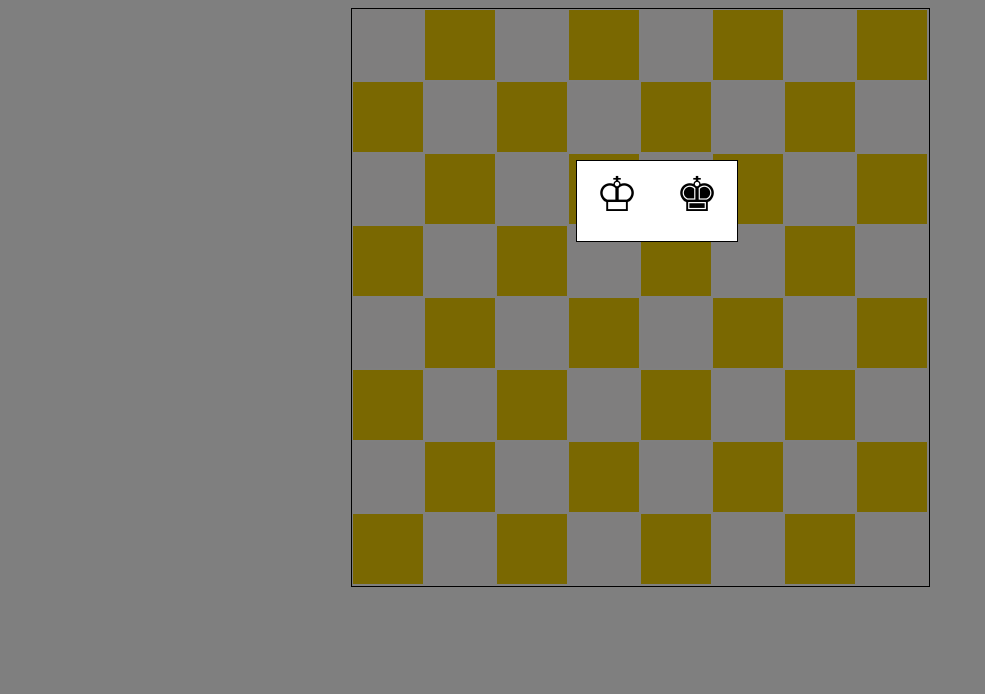
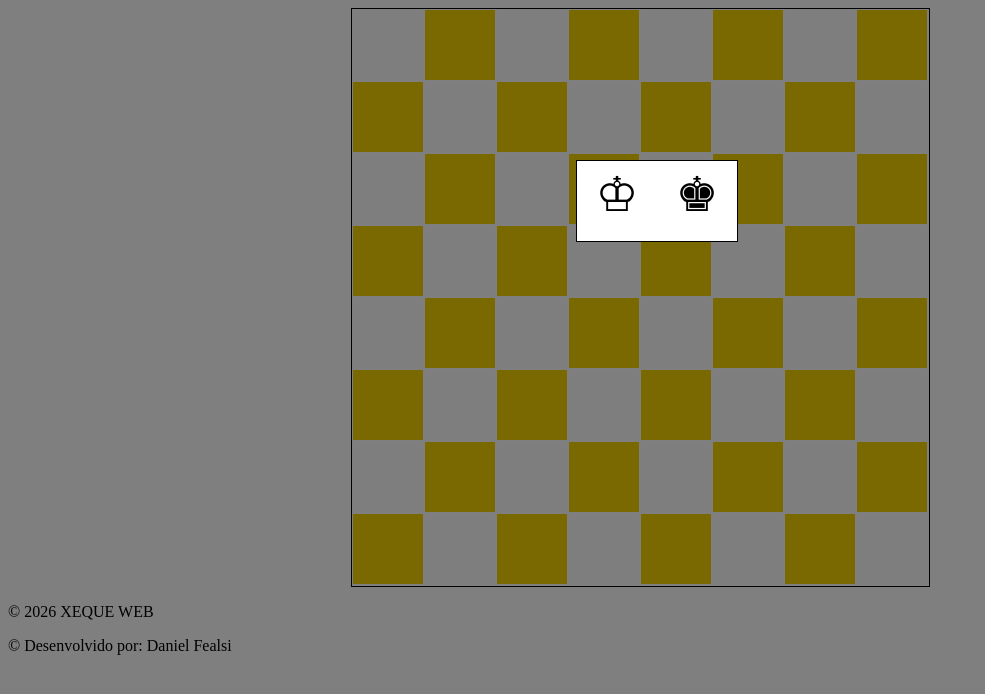
Before and after one commit to Danfas19402/XEQUE-WEB, a plain HTML site: page index.html in a window 1280 px wide. Shown: the whole page, without its empty margins (0-985 px from the left). Drawn offline with Linux system fonts and the light colour scheme.

Commit message:
Update index.html

```diff
--- a/index.html
+++ b/index.html
@@ -71,7 +71,9 @@
 <div id="t83" onclick="seleciona(8,3);"></div>	<div id="t84" onclick="seleciona(8,4);"></div>
 <div id="t85" onclick="seleciona(8,5);"></div>	<div id="t86" onclick="seleciona(8,6);"></div>
 <div id="t87" onclick="seleciona(8,7);"></div>	<div id="t88" onclick="seleciona(8,8);"></div>
+</div>
 
-</div>
+	<p>© 2026 XEQUE WEB</p>
+    <p>© Desenvolvido por: Daniel Fealsi</p>
 </body>
 </html>
```
